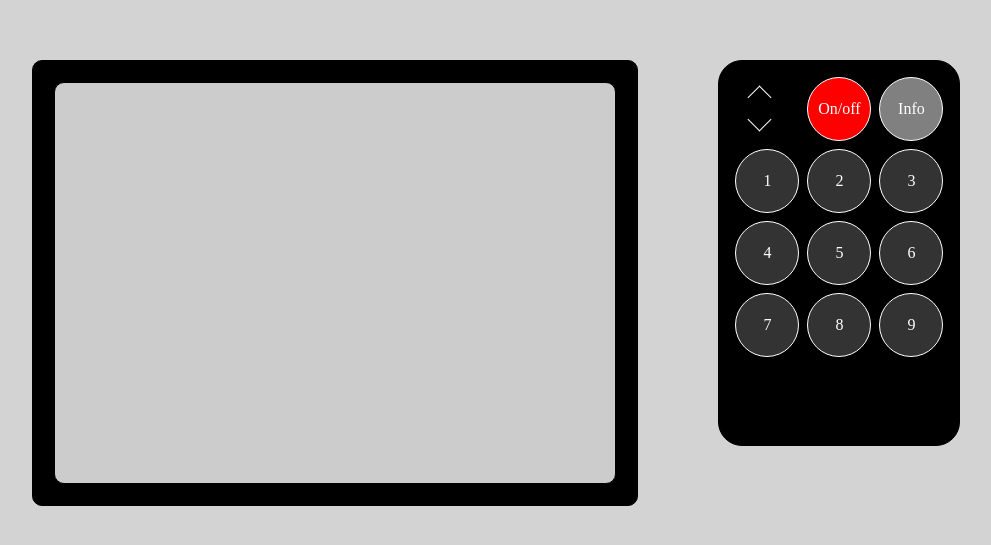
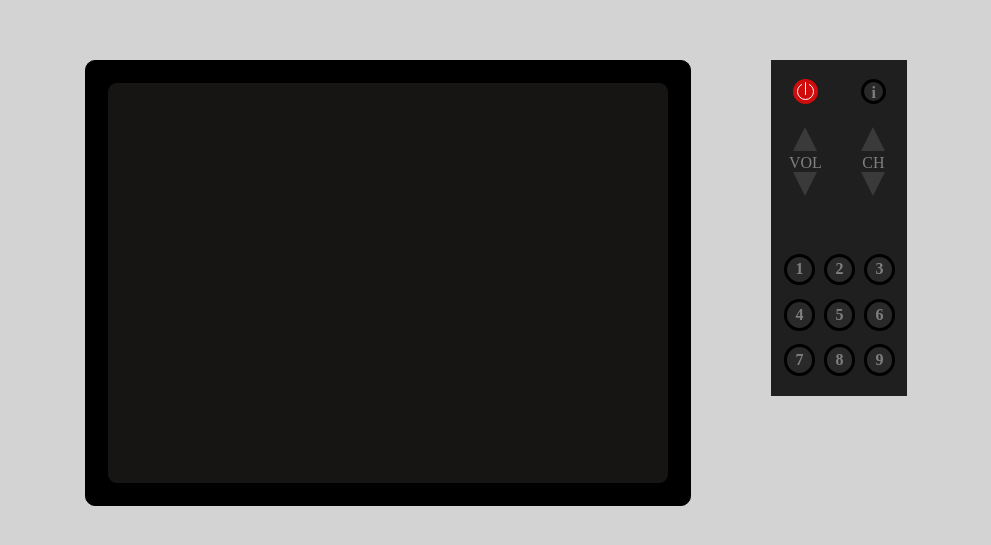
Before and after one commit to guillermogm/ProyectoTV, a plain HTML site: page index.html in a window 1280 px wide. Shown: the part 125-670 px from the top of the page, without its empty margins (144-1135 px from the left). Drawn offline with Linux system fonts and the light colour scheme.

Commit message:
feat:remote new design

```diff
--- a/css/styles.css
+++ b/css/styles.css
@@ -4,14 +4,12 @@ body {
   justify-content: center;
   align-items: center;
   min-height: 100vh;
-  /* min-width: 100vw; */
   background-color: lightgray;
 }
 
 .container {
   display: flex;
   gap: 5em;
-  /* padding: 2em; */
 }
 
 .tv {
@@ -30,102 +28,197 @@ body {
 .screen {
   width: 35em;
   height: 25em;
-  border: 1px solid black;
+  border: 1px solid rgb(0, 0, 0);
   border-radius: 10px;
-  background-color: #ccc;
+  background-color: #171414;
+}
+#remote {
+  background-color: rgb(31, 31, 31);
+  height: 21em;
+  width: 8.5em;
+
+  display: flex;
+  flex-direction: column;
+  align-items: center;
+
+  background-color: rgb(31, 31, 31);
+  height: 21em;
+  width: 8.5em;
+
+  display: flex;
+  flex-direction: column;
+  align-items: center;
 }
 
-.remote {
-  width: 13em;
-  background-color: black;
-  border: 0.1em solid black;
-  border-radius: 1.5em;
-  display: grid;
-  grid-template-columns: repeat(3, 1fr);
-  grid-template-rows: repeat(5, 1fr);
-  gap: 0.5em;
-  padding: 1em;
-  height: 22em;
+#on-off {
+  height: 4em;
+  width: 8.5em;
+
+  display: flex;
 }
 
-.button {
-  background-color: #333;
-  border: 0.1em solid #fff;
-  border-radius: 50%;
+#on-off-button {
+  height: 100%;
+  width: 50%;
+
   display: flex;
+  align-items: center;
   justify-content: center;
+}
+
+#red-circle {
+  background-color: rgb(209, 12, 12);
+  height: 1.6em;
+  width: 1.6em;
+  border-radius: 1em;
+
+  display: flex;
   align-items: center;
-  color: white;
-  font-size: 1em;
+  justify-content: center;
+
   cursor: pointer;
 }
 
-.power {
-  grid-column: 2;
-  grid-row: 1;
-  background-color: red;
-  border: 0.1em solid #fff;
-  border-radius: 50%;
+#red-circle:active {
+  background-color: rgb(235, 50, 50);
+  #white-stripe {
+      border-color: rgb(235, 50, 50);
+  }
+}
+
+#white-stripe {
+  background-color: white;
+  height: 0.8em;
+  width: 0.1em;
+
+  position: absolute;
+  margin-top: -0.4em;
+
+  border-color: rgb(209, 12, 12);
+  border-style: solid;
+  border-radius: 1em;
+}
+
+#white-circle {
+  border-color: white;
+  border-style: solid;
+  border-width: 0.1em;
+  height: 1.1em;
+  width: 1.1em;
+  border-radius: 1em;
+  box-sizing: border-box;
+}
+
+#info-button {
+  height: 100%;
+  width: 50%;
+
   display: flex;
+  align-items: center;
   justify-content: center;
-  align-items:center;
-  color: white;
-  font-size: 1em;
+}
+
+#info-circle {
+  background-color: rgb(41, 41, 41);
+  height: 1.6em;
+  width: 1.6em;
+
+  border-radius: 1em;
+  border-width: 0.2em;
+  border-style: solid;
+  border-color: black;
+  box-sizing: border-box;
+
+  display: flex;
+  align-items: center;
+  justify-content: center;
+
   cursor: pointer;
   }
 
-.info{
-    grid-column: 3;
-    grid-row: 1;
-    background-color: grey;
-    border: 0.1em solid #fff;
-    border-radius: 50%;
-    display: flex;
-    justify-content: center;
-    align-items:center;
-    color: white;
-    font-size: 1em;
-    cursor: pointer;
-
+  #info-circle:active {
+      background-color: rgb(51, 51, 51);
   }
 
-.vol {
-  grid-column: 1;
-  grid-row: 1;
+  #info-icon {
+      color: grey;
+      font-size: 1em;
+      font-weight: bold;
+
+      margin-top: 0.2em;
+      margin-left: 0.04em;
+  }
+
+#vol-ch {
+  height: 7.5em;
+  width: 8.5em;
+  padding-top: 0.2em;
+  display: flex;
+}
+
+#volume, #channel {
+  height: 100%;
+  width: 50%;
+
   display: flex;
   flex-direction: column;
-  justify-content: space-between;
+  align-items: center;
 }
 
+.button-up {
+  width: 0;
+  height: 0;
+  border-left: 0.8em solid transparent;
+  border-right: 0.8em solid transparent;
+  border-bottom: 1.5em solid rgb(58, 58, 58);
+}
 
-.vol::before {
-  content: '';
-  width: 1em;
-  height: 1em;
-  border-right: 0.1em solid #fff;
-  border-bottom: 0.1em solid #fff;
-  transform: rotate(135deg);
-  margin-left: 1em;
-  margin-top: 0.8em;
+#vol-text, #ch-text {
+  color: grey;
+  padding-top: 0.2em;
+}
+
+.button-down {
+  width: 0;
+  height: 0;
+  border-left: 0.8em solid transparent;
+  border-right: 0.8em solid transparent;
+  border-top: 1.5em solid rgb(58, 58, 58);
+}
+
+#channel-numbers {
+  display: grid;
+  grid-template-columns: repeat(3, 1fr);
+  grid-template-rows: repeat(3, 1fr);
+  justify-items: center;
+  align-items: center;
+  text-align: center;
+
+  height: 8.5em;
+  width: 7.5em;
+}
+
+.number-button {
+  background-color: rgb(41, 41, 41);
+  height: 1.6em;
+  width: 1.6em;
+
+  border-radius: 1em;
+  border-width: 0.2em;
+  border-style: solid;
+  border-color: black;
+
+  display: flex;
+  align-items: center;
+  justify-content: center;
+
+  font-size: 1em;
+  font-weight: bold;
+  color: grey;
+
   cursor: pointer;
 }
 
-.vol::after {
-  content: '';
-  width: 1em;
-  height: 1em;
-  border-right: 0.1em solid #fff;
-  border-top: 0.1em solid #fff;
-  transform: rotate(135deg);
-  margin-left: 1em;
-  margin-bottom: 0.8em;
-  cursor: pointer;
+.number-button:active {
+  background-color: rgb(51, 51, 51);
 }
-
-.vol::before {
-  transform: rotate(225deg);
-}
-
-.numbers {
-  grid-row: 3-5;
-}
--- a/index.html
+++ b/index.html
@@ -13,28 +13,44 @@
         <div class="tv">
             <div class="screen"></div>
         </div>
-        <div class="remote">
-            <div class="power">
-                <span>On/off</span>
+        <div id="remote">
+            <div id="on-off">
+              <div id="on-off-button">
+                <div id="red-circle">
+                  <div id="white-stripe"></div>
+                  <div id="white-circle"></div>
+                </div>
+              </div>
+              <div id="info-button">
+                <div id="info-circle">
+                  <div id="info-icon">i</div>
+                </div>
+              </div>
             </div>
-            <div class="vol">
-                <div></div>
-                <div></div>
+            <div id="vol-ch">
+              <div id="volume">
+              <div class="button-up"></div>
+              <div id="vol-text">VOL</div>
+              <div class="button-down"></div></div>
+            <div id="channel">
+              <div class="button-up"></div>
+              <div id="ch-text">CH</div>
+              <div class="button-down"></div>
             </div>
-            <div class="info">
-                <span>Info</span>
+          </div>
+            <div id="channel-numbers">
+              <div class="number-button">1</div>
+              <div class="number-button">2</div>
+              <div class="number-button">3</div>
+              <div class="number-button">4</div>
+              <div class="number-button">5</div>
+              <div class="number-button">6</div>
+              <div class="number-button">7</div>
+              <div class="number-button">8</div>
+              <div class="number-button">9</div>
             </div>
-            <div class="button numbers">1</div>
-            <div class="button numbers">2</div>
-            <div class="button numbers">3</div>
-            <div class="button numbers">4</div>
-            <div class="button numbers">5</div>
-            <div class="button numbers">6</div>
-            <div class="button numbers">7</div>
-            <div class="button numbers">8</div>
-            <div class="button numbers">9</div>
+          </div>
         </div>
-    </div>
     <script src="./js/main.js"></script>
 </body>
 
```
Lines whose indentation alone changed are shown as unchanged.
